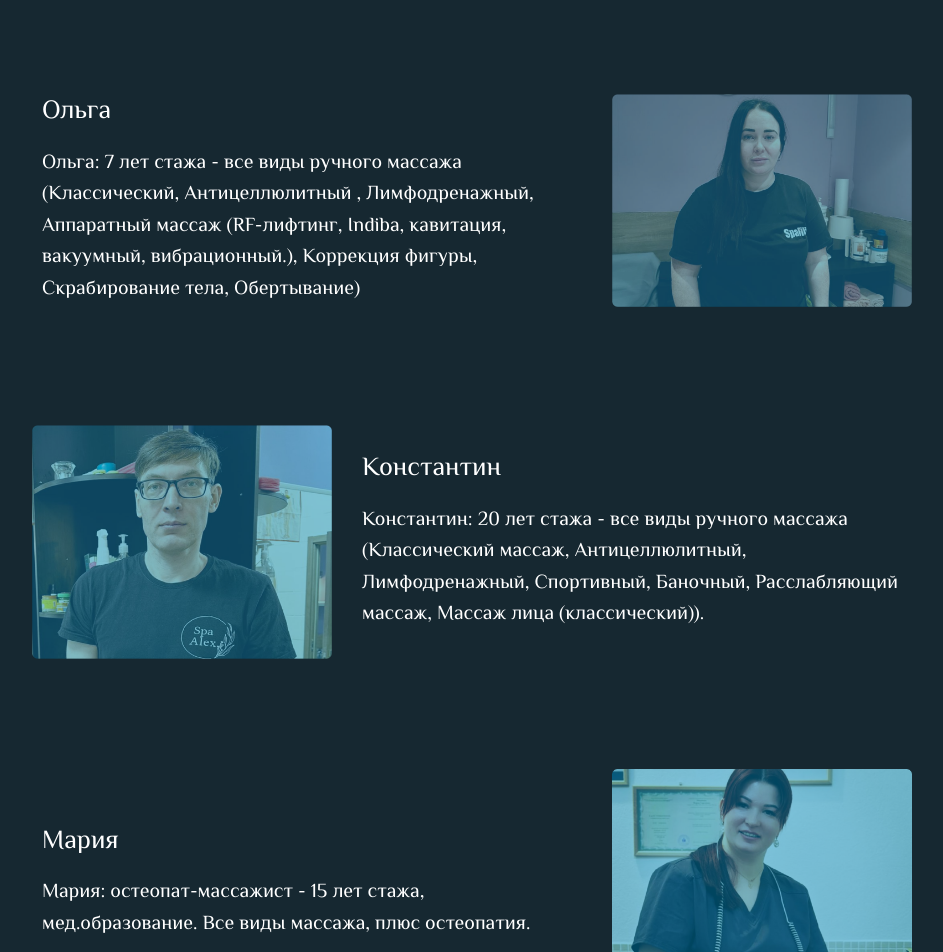
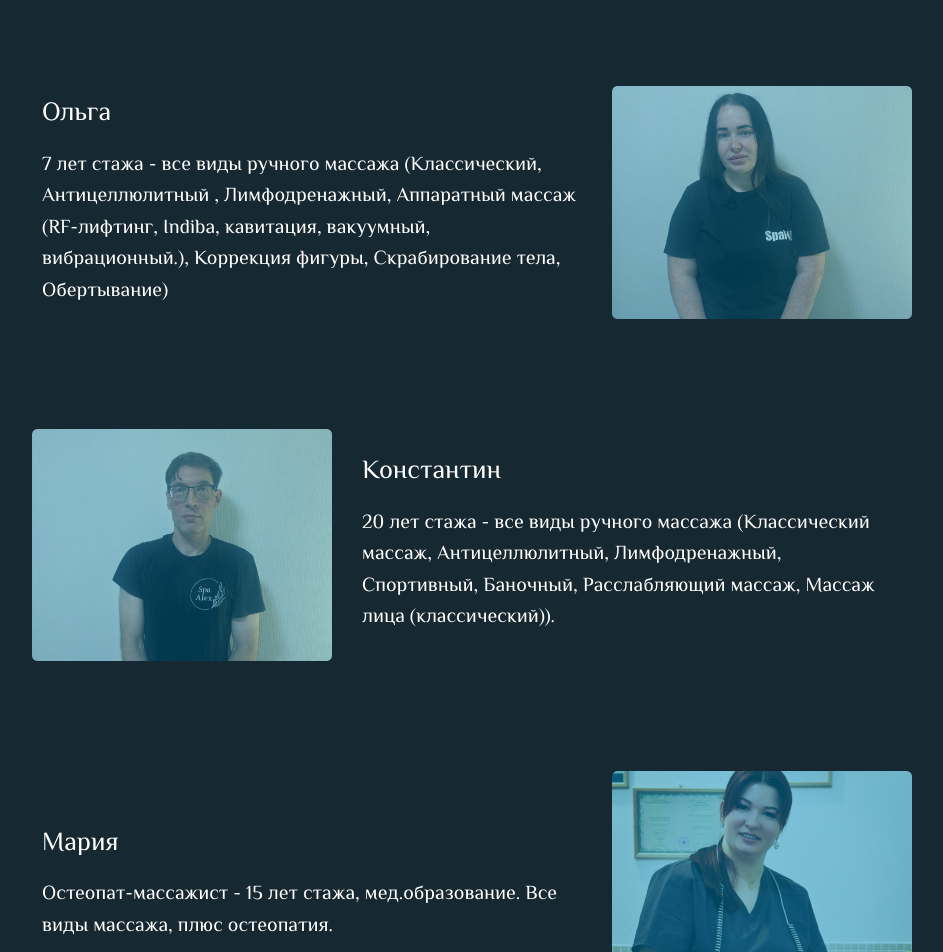
Before and after one commit to DmitryKalashnikov91/spa-fili, a Next.js app: page / in a window 1280 px wide. Shown: the part 3140-4092 px from the top of the page, without its empty margins (168-1111 px from the left). Built offline with nearby package versions, Linux system fonts and the light colour scheme.

Commit message:
replace fonts and photos

```diff
--- /dev/null
+++ b/src/app/seances/CONSTS.js
@@ -0,0 +1,3 @@
+import { Roboto } from 'next/font/google'
+
+export const ROBOTO_FNT = Roboto({ weight: '400', subsets: ['latin'] })
--- a/src/app/seances/cellulite/page.jsx
+++ b/src/app/seances/cellulite/page.jsx
@@ -2,6 +2,7 @@ import SubTitle from '@/components/title/subTitle'
 import GoBack from '@/ui/GoBack'
 import Image from 'next/image'
 import cellulite from '../../../../public/assets/cellulite.png'
+import { ROBOTO_FNT } from '../CONSTS'
 import styles from './cellulite.module.scss'
 
 const Cellulite = () => {
@@ -9,8 +10,11 @@ const Cellulite = () => {
 		<div className={styles.Cellulite}>
 			<SubTitle color={'#018ABE'} content={'Сеансы Спа Фили'} />
 			<div className='flex flex-col-reverse md:flex-row items-center justify-center mt-10'>
-				<ul className='text-justify w-full list-disc'>
-					<h3 className='py-8 text-2xl'>Антицеллюлитный массаж</h3>
+				<div>
+					<h3 className='py-8 text-3xl'>Антицеллюлитный массаж</h3>
+					<ul
+						className={`text-justify w-full list-disc ` + ROBOTO_FNT.className}
+					>
 						<p>
 							Антицеллюлитный массаж — это комплекс процедур, основная цель
 							которых — активизировать обменные процессы в подкожной жировой
@@ -30,9 +34,9 @@ const Cellulite = () => {
 							токсинов, шлаков и лишней жидкости из организма.
 						</li>
 						<li>
-						<b>Разбивание жировых отложений.</b> С помощью специфических приёмов
-						массажа разрушаются и распределяются жировые отложения, что помогает
-						улучшить контуры тела и снизить проявления целлюлита.
+							<b>Разбивание жировых отложений.</b> С помощью специфических
+							приёмов массажа разрушаются и распределяются жировые отложения,
+							что помогает улучшить контуры тела и снизить проявления целлюлита.
 						</li>
 						<li>
 							<b>Улучшение состояния кожи.</b> Массаж помогает стимулировать
@@ -40,11 +44,12 @@ const Cellulite = () => {
 							эластичности и общего вида.
 						</li>
 						<li>
-						<b>Расслабление.</b> Кроме физиологических эффектов, массаж помогает
-						уменьшить уровень стресса и общую напряжённость, что благоприятно
-						влияет на общее самочувствие.
+							<b>Расслабление.</b> Кроме физиологических эффектов, массаж
+							помогает уменьшить уровень стресса и общую напряжённость, что
+							благоприятно влияет на общее самочувствие.
 						</li>
 					</ul>
+				</div>
 				<Image src={cellulite} alt='антицеллюлитный массаж' />
 			</div>
 			<GoBack />
--- a/src/app/seances/classic/page.jsx
+++ b/src/app/seances/classic/page.jsx
@@ -2,6 +2,7 @@ import SubTitle from '@/components/title/subTitle'
 import GoBack from '@/ui/GoBack'
 import Image from 'next/image'
 import classic from '../../../../public/assets/classic.png'
+import { ROBOTO_FNT } from '../CONSTS'
 import styles from './Classic.module.scss'
 
 const Classic = () => {
@@ -9,36 +10,38 @@ const Classic = () => {
 		<div className={styles.Classic}>
 			<SubTitle color={'#018ABE'} content={'Сеансы Спа Фили'} />
 			<div className='flex flex-col-reverse md:flex-row items-center justify-center mt-10'>
-				<ul className='text-justify w-full'>
-					<h3 className='py-8 text-2xl'>Классический массаж</h3>
+				<div>
+					<h3 className='py-8 text-3xl'>Классический массаж</h3>
+					<ul className={`text-justify w-full ` + ROBOTO_FNT.className}>
 						<li>
-						Классический массаж — наиболее распространённый вид массажа, который
-						используется для расслабления мышц и снятия стресса. Он включает в
-						себя различные техники, такие как разминание, размягчение, потирание
-						и вибрация.
+							Классический массаж — наиболее распространённый вид массажа,
+							который используется для расслабления мышц и снятия стресса. Он
+							включает в себя различные техники, такие как разминание,
+							размягчение, потирание и вибрация.
 						</li>
 						<li>
-						Классический массаж может помочь улучшить кровообращение, уменьшить
-						мышечное напряжение, снизить уровень стресса и боли. Важно отметить,
-						что профессиональный массаж должен проводиться специалистом с
-						соответствующим образованием и опытом работы. Он должен быть
-						проведён в специально оборудованном помещении, с использованием
-						качественных массажных масел и принадлежностей.
+							Классический массаж может помочь улучшить кровообращение,
+							уменьшить мышечное напряжение, снизить уровень стресса и боли.
+							Важно отметить, что профессиональный массаж должен проводиться
+							специалистом с соответствующим образованием и опытом работы. Он
+							должен быть проведён в специально оборудованном помещении, с
+							использованием качественных массажных масел и принадлежностей.
 						</li>
 						<li>
-						Перед началом массажа необходимо провести осмотр, чтобы убедиться в
-						отсутствии противопоказаний. Например, при некоторых заболеваниях
-						сердечно-сосудистой системы, повышенном артериальном давлении,
-						тяжёлых формах остеохондроза и других заболеваниях, массаж может
-						быть нежелательным.
+							Перед началом массажа необходимо провести осмотр, чтобы убедиться
+							в отсутствии противопоказаний. Например, при некоторых
+							заболеваниях сердечно-сосудистой системы, повышенном артериальном
+							давлении, тяжёлых формах остеохондроза и других заболеваниях,
+							массаж может быть нежелательным.
 						</li>
 						<li>
 							В целом, профессиональный массаж является безопасным и эффективным
-						способом улучшения здоровья и физического состояния организма. Важно
-						выбрать подходящий вид массажа в зависимости от целей и состояния
-						здоровья
+							способом улучшения здоровья и физического состояния организма.
+							Важно выбрать подходящий вид массажа в зависимости от целей и
+							состояния здоровья
 						</li>
 					</ul>
+				</div>
 				<Image src={classic} alt='классический' />
 			</div>
 			<GoBack />
--- a/src/app/seances/cupping/page.jsx
+++ b/src/app/seances/cupping/page.jsx
@@ -2,6 +2,7 @@ import SubTitle from '@/components/title/subTitle'
 import GoBack from '@/ui/GoBack'
 import Image from 'next/image'
 import cupping from '../../../../public/assets/cupping.png'
+import { ROBOTO_FNT } from '../CONSTS'
 import styles from './cupping.module.scss'
 
 const Relax = () => {
@@ -9,8 +10,9 @@ const Relax = () => {
 		<div className={styles.Cupping}>
 			<SubTitle color={'#018ABE'} content={'Сеансы Спа Фили'} />
 			<div className='flex flex-col-reverse md:flex-row items-center justify-center mt-10'>
-				<ul className='text-justify w-full'>
+				<div>
 					<h3 className='py-8 text-2xl'>Баночный массаж</h3>
+					<ul className={`text-justify w-full ` + ROBOTO_FNT.className}>
 						<li>
 							Баночный массаж — это вид массажа, имеющий важное терапевтическое
 							значение. В специальных ёмкостях («массажных колоколах»)
@@ -24,8 +26,8 @@ const Relax = () => {
 						</li>
 						<li>
 							Баночный массаж показан при заболеваниях суставов и позвоночника.
-						Рекомендуется пройти курс тем, кто испытывает неприятные ощущения в
-						мышцах и знает о мигренях.
+							Рекомендуется пройти курс тем, кто испытывает неприятные ощущения
+							в мышцах и знает о мигренях.
 						</li>
 						<li>
 							Процедура эффективна при заболеваниях органов дыхания, нервной
@@ -34,6 +36,7 @@ const Relax = () => {
 							быстрее восстановиться.
 						</li>
 					</ul>
+				</div>
 				<Image src={cupping} alt='Баночный массаж' />
 			</div>
 			<GoBack />
--- a/src/app/seances/neck/page.jsx
+++ b/src/app/seances/neck/page.jsx
@@ -2,6 +2,7 @@ import SubTitle from '@/components/title/subTitle'
 import GoBack from '@/ui/GoBack'
 import Image from 'next/image'
 import neck from '../../../../public/assets/head.png'
+import { ROBOTO_FNT } from '../CONSTS'
 import styles from './neck.module.scss'
 
 const Neck = () => {
@@ -9,8 +10,9 @@ const Neck = () => {
 		<div className={styles.Neck}>
 			<SubTitle color={'#018ABE'} content={'Сеансы Спа Фили'} />
 			<div className='flex flex-col-reverse md:flex-row items-center justify-center mt-10'>
-				<ul className='text-justify w-full'>
+				<div>
 					<h3 className='py-8 text-2xl'>Массаж шейно-воротниковой зоны</h3>
+					<ul className={`text-justify w-full ` + ROBOTO_FNT.className}>
 						<li>
 							Шейно-воротниковая зона — это область в области спины, включающая
 							шейный отдел позвоночника, мышцы шеи и надплечий. Она постоянно
@@ -18,16 +20,18 @@ const Neck = () => {
 						</li>
 						<li>
 							Массаж шейно-воротниковой зоны — процедура, позволяющая снять
-						напряжение с шейных и плечевых мышц и устранить болевые ощущения на
-						этом участке. Такое воздействие является профилактикой остеохондроза
-						и невралгии, а также применяется при лечении этих заболеваний.
+							напряжение с шейных и плечевых мышц и устранить болевые ощущения
+							на этом участке. Такое воздействие является профилактикой
+							остеохондроза и невралгии, а также применяется при лечении этих
+							заболеваний.
 						</li>
 
 						<li>
-						Перед применением массажа рекомендована консультация врача, так как
-						процедура имеет противопоказания.
+							Перед применением массажа рекомендована консультация врача, так
+							как процедура имеет противопоказания.
 						</li>
 					</ul>
+				</div>
 				<Image src={neck} alt='Расслабляющий массаж' />
 			</div>
 			<GoBack />
--- a/src/app/seances/page.jsx
+++ b/src/app/seances/page.jsx
@@ -4,6 +4,7 @@ import GoBack from '@/ui/GoBack'
 import Image from 'next/image'
 import { useRouter } from 'next/navigation'
 import { DATA } from '../../../public/data/data'
+import { ROBOTO_FNT } from './CONSTS'
 import styles from './Seances.module.scss'
 
 const Seances = () => {
@@ -18,7 +19,12 @@ const Seances = () => {
 							<Image src={seance.imgUrl} />
 							<div>
 								<h3 className='text-center py-4 font-bold '>{seance.name}</h3>
-								<p className='md:pl-10 text-justify md:leading-8 tracking-wide'>
+								<p
+									className={
+										`md:pl-10 text-justify md:leading-8 tracking-wide ` +
+										ROBOTO_FNT.className
+									}
+								>
 									{seance.content}
 								</p>
 								{seance.linkTo && (
--- a/src/components/specialists/Specialists.jsx
+++ b/src/components/specialists/Specialists.jsx
@@ -13,21 +13,21 @@ const specData = [
 		name: 'Ольга',
 		urlImg: Olga,
 		content:
-			'Ольга: 7 лет стажа - все виды ручного массажа (Классический, Антицеллюлитный , Лимфодренажный, Аппаратный массаж (RF-лифтинг, Indiba, кавитация, вакуумный, вибрационный.), Коррекция фигуры, Скрабирование тела, Обертывание)',
+			'7 лет стажа - все виды ручного массажа (Классический, Антицеллюлитный , Лимфодренажный, Аппаратный массаж (RF-лифтинг, Indiba, кавитация, вакуумный, вибрационный.), Коррекция фигуры, Скрабирование тела, Обертывание)',
 	},
 	{
 		id: nanoid(6),
 		name: 'Константин',
 		urlImg: konstantine,
 		content:
-			'Константин: 20 лет стажа - все виды ручного массажа (Классический массаж,  Антицеллюлитный, Лимфодренажный, Спортивный, Баночный, Расслабляющий массаж, Массаж лица (классический)).',
+			'20 лет стажа - все виды ручного массажа (Классический массаж,  Антицеллюлитный, Лимфодренажный, Спортивный, Баночный, Расслабляющий массаж, Массаж лица (классический)).',
 	},
 	{
 		id: nanoid(6),
 		name: 'Мария',
 		urlImg: Mariya,
 		content:
-			'Мария: остеопат-массажист  - 15 лет стажа, мед.образование. Все виды массажа, плюс остеопатия.',
+			'Остеопат-массажист  - 15 лет стажа, мед.образование. Все виды массажа, плюс остеопатия.',
 	},
 	{
 		id: nanoid(6),
```
Also changed, not shown: src/components/specialists/assets/konst.png, src/components/specialists/assets/olga.png. Lines whose indentation alone changed are shown as unchanged.
